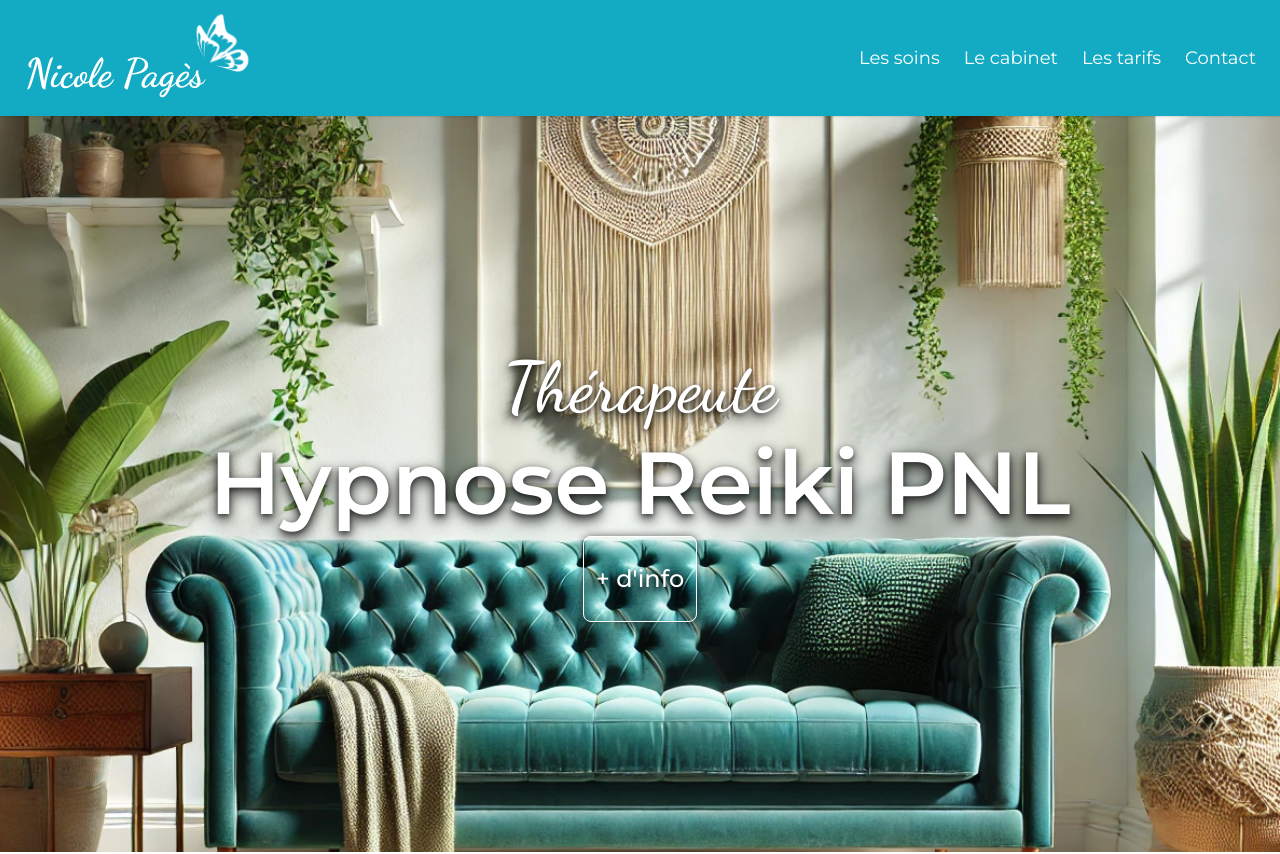
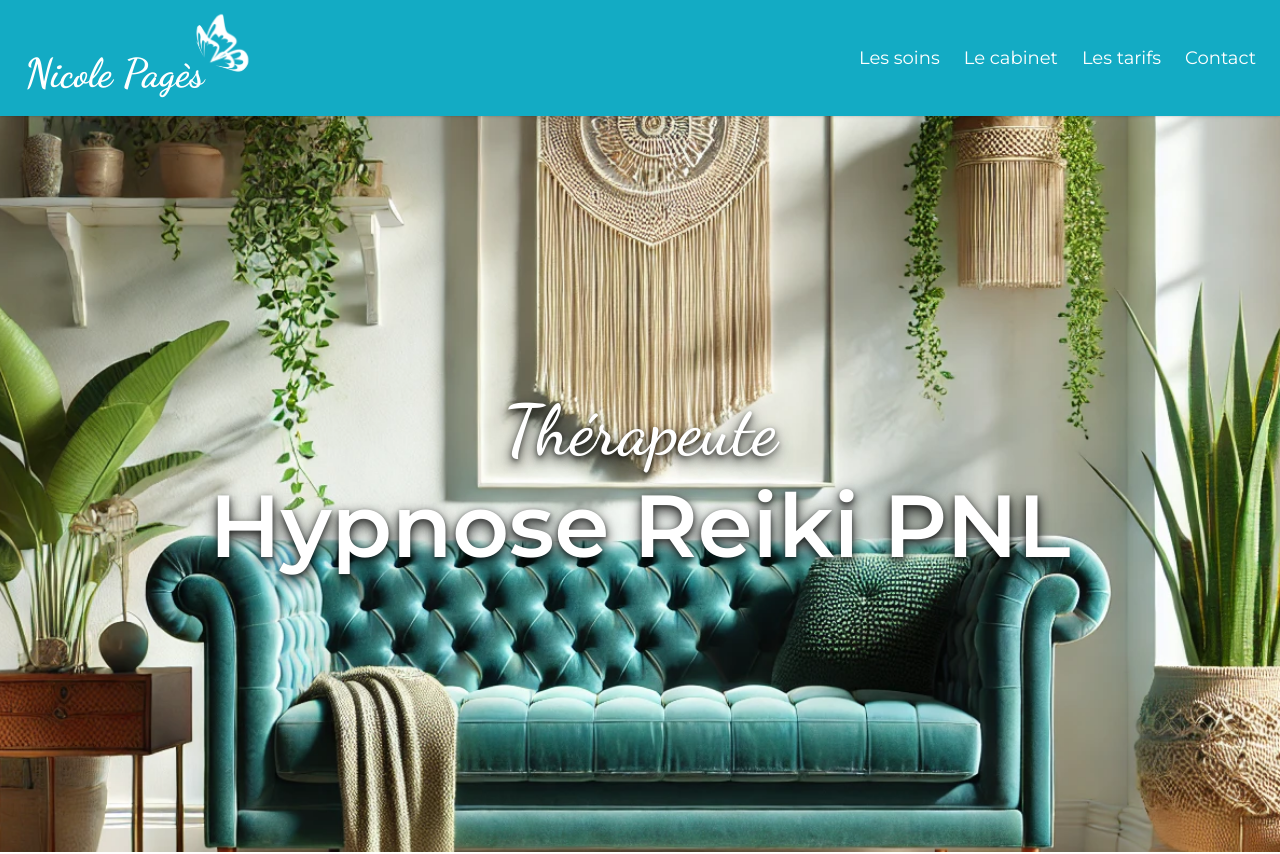
Before and after one commit to barry-black/nicole-pages-website, a Next.js app: page / in a window 1280 px wide. Shown: the top 854 px of the page. Built offline with nearby package versions, Linux system fonts and the light colour scheme.

Commit message:
Delete info button

```diff
--- a/src/ui/components/accueil/accueil.tsx
+++ b/src/ui/components/accueil/accueil.tsx
@@ -1,9 +1,7 @@
 "use client";
 
 import Image from "next/image";
-import { Button } from "@/ui/design-system/button/button";
 import { Typography } from "@/ui/design-system/typography/typography";
-import { scrollToSection } from "@/api/scrollToSection";
 
 export const Accueil = () => {
   return (
@@ -30,9 +28,6 @@ export const Accueil = () => {
         <Typography variant="m-88-shadow" theme="white" weight="semibold">
           Hypnose Reiki PNL
         </Typography>
-        <Button variant="info" onClick={() => scrollToSection("who-i-am")}>
-          + d&apos;info
-        </Button>
       </div>
     </section>
   );
```
